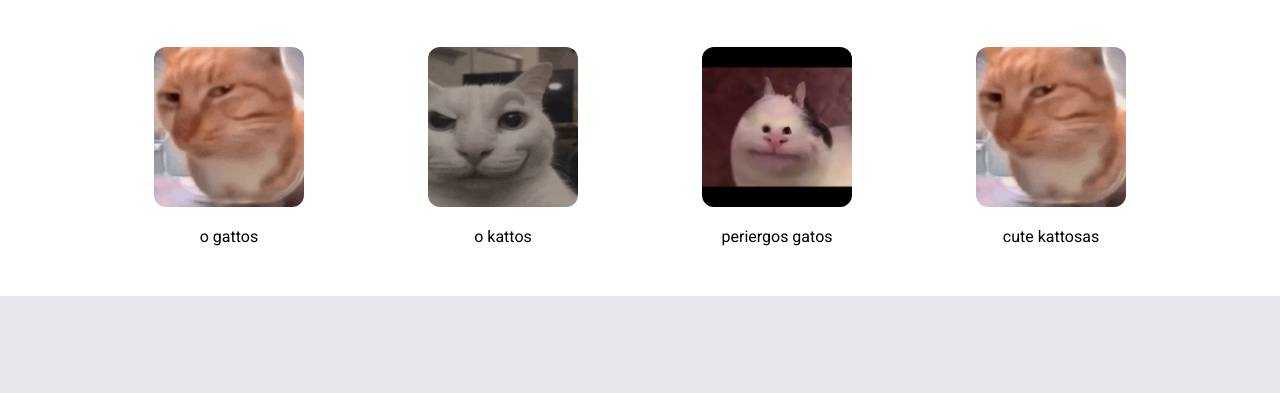
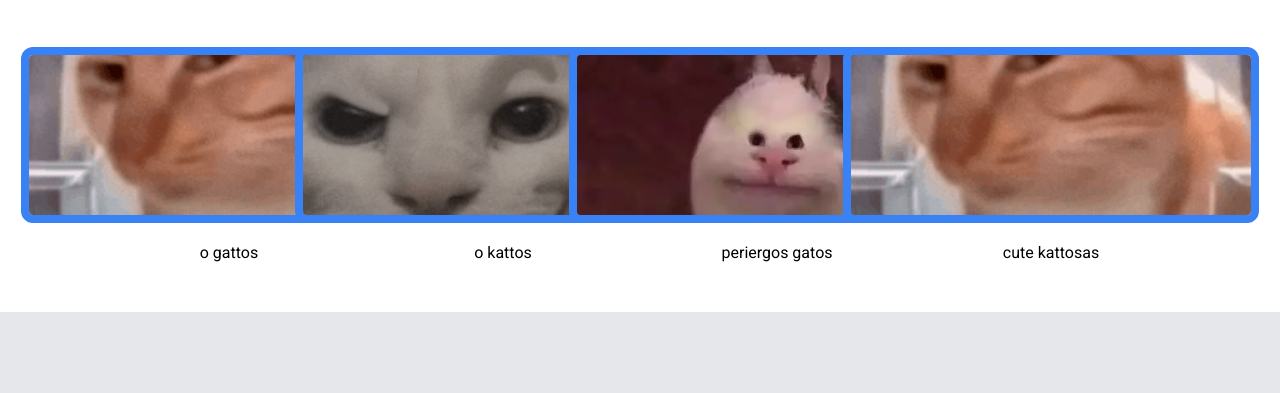
Before and after one commit to Contheo04/odin-landing, a plain HTML site: page index.html in a window 1280 px wide. Shown: the part 649-1042 px from the top of the page. Drawn offline with Linux system fonts and the light colour scheme.

Commit message:
added border around images

```diff
--- a/style.css
+++ b/style.css
@@ -112,15 +112,12 @@ img {
 .info-cards {
     display: flex;
     flex-wrap: wrap;
-    /* allow cards to wrap */
     gap: 20px;
     justify-content: space-evenly;
 }
 
-/* Wrapper for each card and its text */
 .card {
     width: 150px;
-    /* control image width */
     display: flex;
     flex-direction: column;
     align-items: center;
@@ -128,12 +125,12 @@ img {
     gap: 20px;
 }
 
-/* Image inside the card */
 .card>img {
-    width: 100%;
+    width: 400px;
     height: 160px;
     border-radius: 12px;
     object-fit: cover;
+    border: 8px solid #3882f6 ;
 }
 
 
@@ -148,6 +145,7 @@ img {
 
 
 /* section 3 */
+
 .section3 {
     background-color: #e5e7eb;
     padding: 100px;
```
